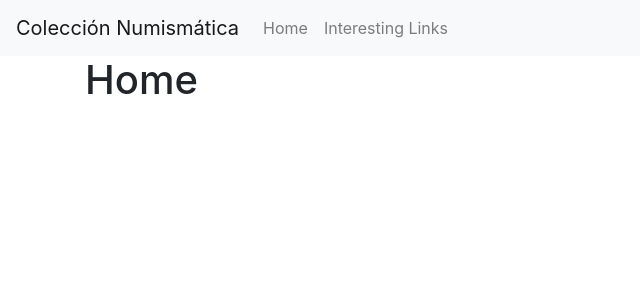
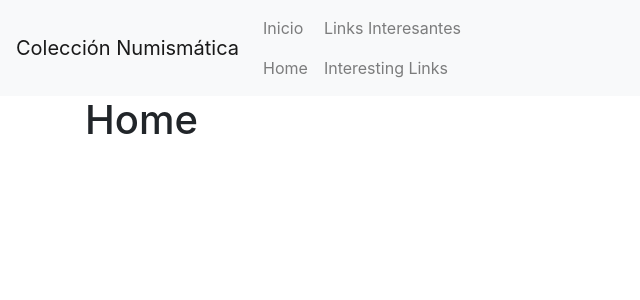
Before and after one commit to Jesus-Loranca/Coleccion-Numismatica, a Flask app: page / in a window 1280 px wide. Shown: the top 300 px of the page, without its empty margins (0-640 px from the left). Run offline with Flask 2, Linux system fonts and the light colour scheme; some libraries are stand-ins or nearby versions.

Commit message:
ADD: es/en translation to the nav menu

```diff
--- a/templates/layout.html
+++ b/templates/layout.html
@@ -18,11 +18,13 @@
             <div class="collapse navbar-collapse" id="navbarSupportedContent">
                 <ul class="navbar-nav mr-auto">
                     <li class="nav-item">
-                        <a class="nav-link" href="">Home</a>
+                        <a class="es nav-link" href="{{ 'http://127.0.0.1:5000/es' }}">Inicio</a>
+                        <a class="en nav-link" href="{{ 'http://127.0.0.1:5000/en' }}">Home</a>
                     </li>
 
                     <li class="nav-item">
-                        <a class="nav-link" href="">Interesting Links</a>
+                        <a class="es nav-link" href="{{ 'http://127.0.0.1:5000/es/links-interesantes' }}">Links Interesantes</a>
+                        <a class="en nav-link" href="{{ 'http://127.0.0.1:5000/en/interesting-links' }}">Interesting Links</a>
                     </li>
                 </ul>
             </div>
```
